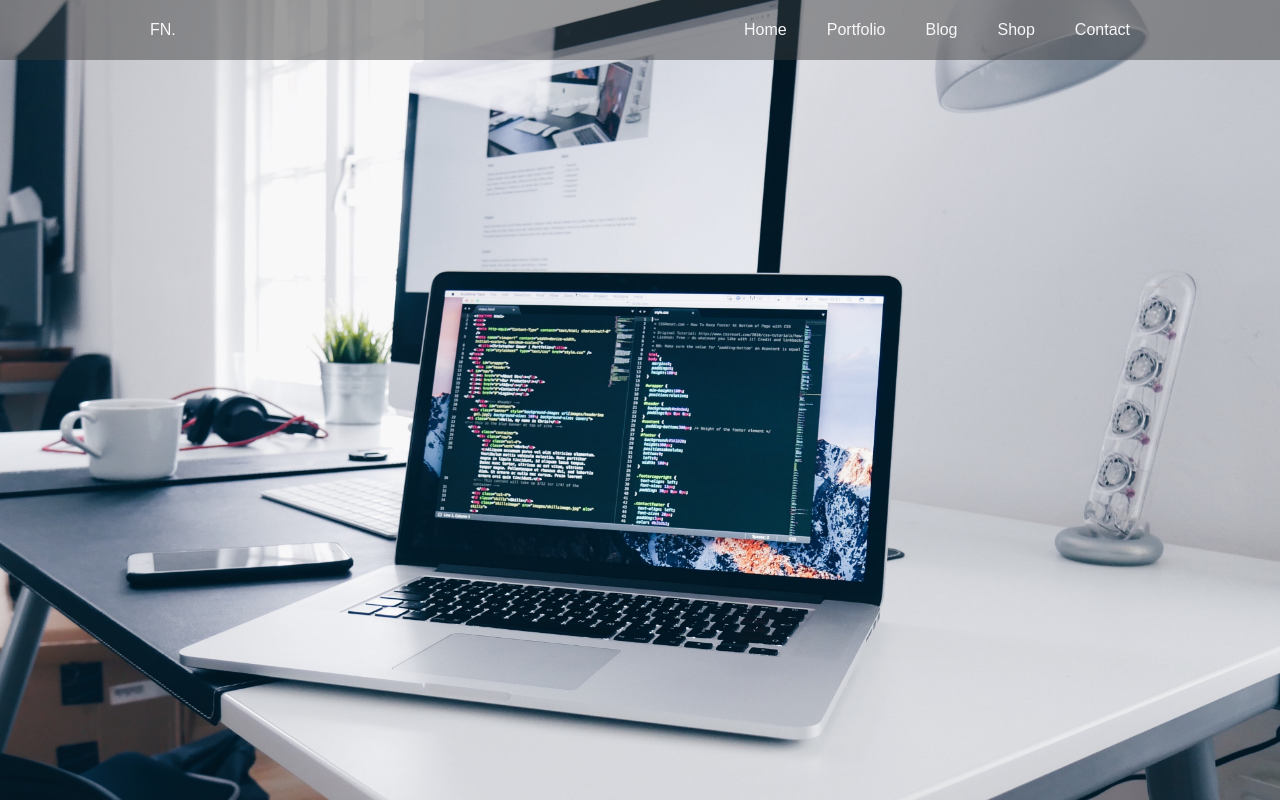
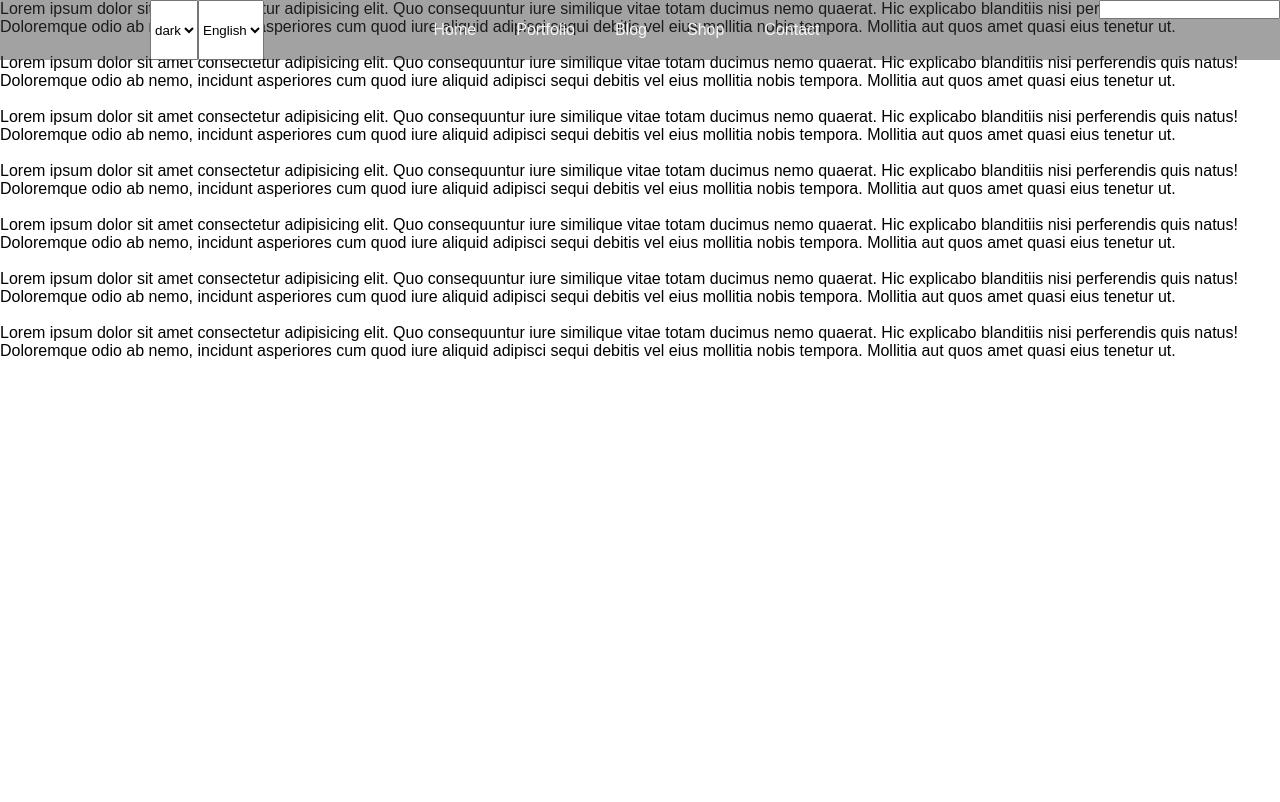
Before and after one commit to fatemeh-ngh/portfolio-website, a React (Create React App) app: page / in a window 1280 px wide. Shown: the top 802 px of the page. Built offline with nearby package versions, Linux system fonts and the light colour scheme.

Commit message:
add color and scss files to make theme switcher

```diff
--- a/src/assets/styles/Navbar.module.css
+++ b/src/assets/styles/Navbar.module.css
@@ -20,8 +20,8 @@
 
 }
 .socilaContainer{
+    display: flex;
     color: #f7f7f7;
     line-height: 60px;
     padding-left: 150px;
-
 }
--- a/src/components/Home.js
+++ b/src/components/Home.js
@@ -8,8 +8,68 @@ const Home = () => {
 
     return (
         <div>
-            <img src={background} alt="laptop" style={{width: "100%", height: "100vh"}}/>
-            <img src={background} alt="laptop" style={{width: "100%", height: "100vh"}}/>
+            <p>Lorem ipsum dolor sit amet consectetur
+                adipisicing elit. Quo consequuntur iure
+                similique vitae totam ducimus nemo quaerat.
+                Hic explicabo blanditiis nisi perferendis
+                quis natus! Doloremque odio ab nemo, incidunt asperiores cum
+                 quod iure aliquid adipisci sequi debitis vel eius mollitia nobis tempora.
+                Mollitia aut quos amet quasi eius tenetur ut.
+            </p>
+            <br />
+            <p>Lorem ipsum dolor sit amet consectetur
+                adipisicing elit. Quo consequuntur iure
+                similique vitae totam ducimus nemo quaerat.
+                Hic explicabo blanditiis nisi perferendis
+                quis natus! Doloremque odio ab nemo, incidunt asperiores cum
+                 quod iure aliquid adipisci sequi debitis vel eius mollitia nobis tempora.
+                Mollitia aut quos amet quasi eius tenetur ut.
+            </p>
+            <br />
+            <p>Lorem ipsum dolor sit amet consectetur
+                adipisicing elit. Quo consequuntur iure
+                similique vitae totam ducimus nemo quaerat.
+                Hic explicabo blanditiis nisi perferendis
+                quis natus! Doloremque odio ab nemo, incidunt asperiores cum
+                 quod iure aliquid adipisci sequi debitis vel eius mollitia nobis tempora.
+                Mollitia aut quos amet quasi eius tenetur ut.
+            </p>
+            <br />
+            <p>Lorem ipsum dolor sit amet consectetur
+                adipisicing elit. Quo consequuntur iure
+                similique vitae totam ducimus nemo quaerat.
+                Hic explicabo blanditiis nisi perferendis
+                quis natus! Doloremque odio ab nemo, incidunt asperiores cum
+                 quod iure aliquid adipisci sequi debitis vel eius mollitia nobis tempora.
+                Mollitia aut quos amet quasi eius tenetur ut.
+            </p>
+            <br />
+            <p>Lorem ipsum dolor sit amet consectetur
+                adipisicing elit. Quo consequuntur iure
+                similique vitae totam ducimus nemo quaerat.
+                Hic explicabo blanditiis nisi perferendis
+                quis natus! Doloremque odio ab nemo, incidunt asperiores cum
+                 quod iure aliquid adipisci sequi debitis vel eius mollitia nobis tempora.
+                Mollitia aut quos amet quasi eius tenetur ut.
+            </p>
+            <br />
+            <p>Lorem ipsum dolor sit amet consectetur
+                adipisicing elit. Quo consequuntur iure
+                similique vitae totam ducimus nemo quaerat.
+                Hic explicabo blanditiis nisi perferendis
+                quis natus! Doloremque odio ab nemo, incidunt asperiores cum
+                 quod iure aliquid adipisci sequi debitis vel eius mollitia nobis tempora.
+                Mollitia aut quos amet quasi eius tenetur ut.
+            </p>
+            <br />
+            <p>Lorem ipsum dolor sit amet consectetur
+                adipisicing elit. Quo consequuntur iure
+                similique vitae totam ducimus nemo quaerat.
+                Hic explicabo blanditiis nisi perferendis
+                quis natus! Doloremque odio ab nemo, incidunt asperiores cum
+                 quod iure aliquid adipisci sequi debitis vel eius mollitia nobis tempora.
+                Mollitia aut quos amet quasi eius tenetur ut.
+            </p>
         </div>
     );
 };
--- a/src/components/Navbar.js
+++ b/src/components/Navbar.js
@@ -8,7 +8,15 @@ const Navbar = () => {
     return (
         <div className={styles.container}>
             <div className={styles.socilaContainer}>
-                <p>FN<span>.</span></p>
+                <select name="" id="">
+                    <option value="dark">dark</option>
+                    <option value="light">light</option>
+                    <option value="blue">blue</option>
+                </select>
+                <select placeholder='choose your language'>
+                    <option value="eng">English</option>
+                    <option value="fa">فارسی</option>
+                </select>
             </div>
             <div className={styles.linkContainer}>
                 <Link to="/">Home</Link>
@@ -17,7 +25,9 @@ const Navbar = () => {
                 <Link to="/shop">Shop</Link>
                 <Link to="/contact">Contact</Link>
             </div>
-
+            <div>
+                <input type="text" />
+            </div>
         </div>
     );
 };
```
Also changed, not shown: src/App.js (+11 -1 lines), src/base/_colors.scss (added, +54 -0 lines), src/base/_main.scss (added), src/base/_themes.scss (added), src/contexts/ThemeContext.js (added).
